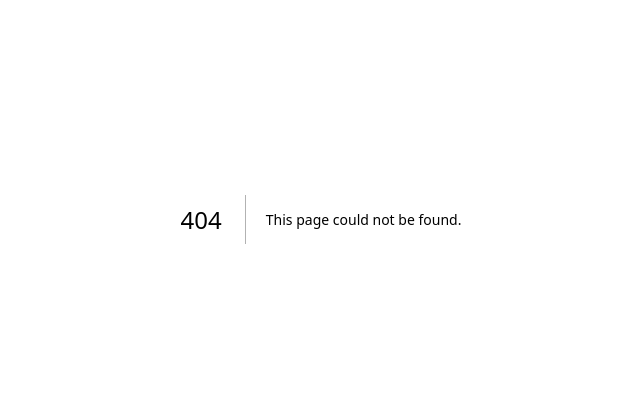
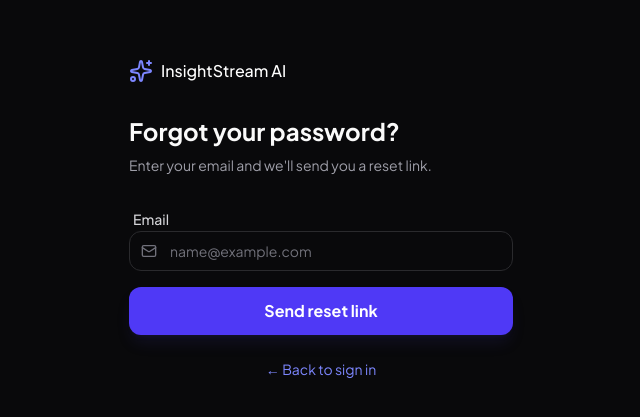
Before and after one commit to boichuk-db/insightstream-ai, a Next.js app in the folder apps/web/: page /auth/forgot-password in a window 1280 px wide. Before the commit this address had no page. Shown: the part 181-598 px from the top of the page, without its empty margins (319-959 px from the left). Built offline with nearby package versions, Linux system fonts and the light colour scheme; no server answers.

Commit message:
feat(web): add forgot-password page

```diff
--- /dev/null
+++ b/apps/web/src/app/auth/forgot-password/page.tsx
@@ -0,0 +1,98 @@
+'use client';
+
+import { useState } from 'react';
+import Link from 'next/link';
+import { useMutation } from '@tanstack/react-query';
+import { api } from '@/lib/api';
+import { Button } from '@/components/ui/button';
+import { Input } from '@/components/ui/input';
+import { Mail, Sparkles } from 'lucide-react';
+
+export default function ForgotPasswordPage() {
+  const [email, setEmail] = useState('');
+  const [submitted, setSubmitted] = useState(false);
+
+  const mutation = useMutation({
+    mutationFn: async () => {
+      await api.post('/auth/forgot-password', { email });
+    },
+    onSuccess: () => setSubmitted(true),
+  });
+
+  return (
+    <div className="flex min-h-screen items-center justify-center bg-zinc-950 px-4">
+      <div className="w-full max-w-sm">
+        <div className="mb-8 flex items-center gap-2 text-white font-medium">
+          <Sparkles className="text-indigo-400" />
+          <span>InsightStream AI</span>
+        </div>
+
+        {submitted ? (
+          <div className="space-y-4">
+            <h2 className="text-2xl font-bold">Check your inbox</h2>
+            <p className="text-zinc-400">
+              If an account with <strong>{email}</strong> exists, we&apos;ve sent a reset link. Check your spam folder too.
+            </p>
+            <Link href="/" className="text-indigo-400 hover:text-indigo-300 text-sm">
+              ← Back to sign in
+            </Link>
+          </div>
+        ) : (
+          <>
+            <div className="mb-8">
+              <h2 className="text-2xl font-bold mb-2">Forgot your password?</h2>
+              <p className="text-zinc-400 text-sm">
+                Enter your email and we&apos;ll send you a reset link.
+              </p>
+            </div>
+
+            <form
+              onSubmit={(e) => {
+                e.preventDefault();
+                mutation.mutate();
+              }}
+              className="space-y-4"
+            >
+              <div className="space-y-2">
+                <label className="text-sm font-medium text-zinc-300 ml-1">Email</label>
+                <div className="relative">
+                  <Input
+                    type="email"
+                    placeholder="name@example.com"
+                    value={email}
+                    onChange={(e) => setEmail(e.target.value)}
+                    className="pl-10"
+                    required
+                  />
+                  <Mail className="absolute left-3 top-1/2 -translate-y-1/2 h-4 w-4 text-zinc-500" />
+                </div>
+              </div>
+
+              {mutation.isError && (
+                <p className="text-red-400 text-sm">
+                  Something went wrong. Please try again.
+                </p>
+              )}
+
+              <Button
+                type="submit"
+                variant="primary"
+                size="lg"
+                className="w-full"
+                isLoading={mutation.isPending}
+              >
+                Send reset link
+              </Button>
+            </form>
+
+            <div className="mt-6 text-center text-sm text-zinc-500">
+              <Link href="/" className="text-indigo-400 hover:text-indigo-300">
+                ← Back to sign in
+              </Link>
+            </div>
+          </>
+        )}
+      </div>
+    </div>
+  );
+}
```
